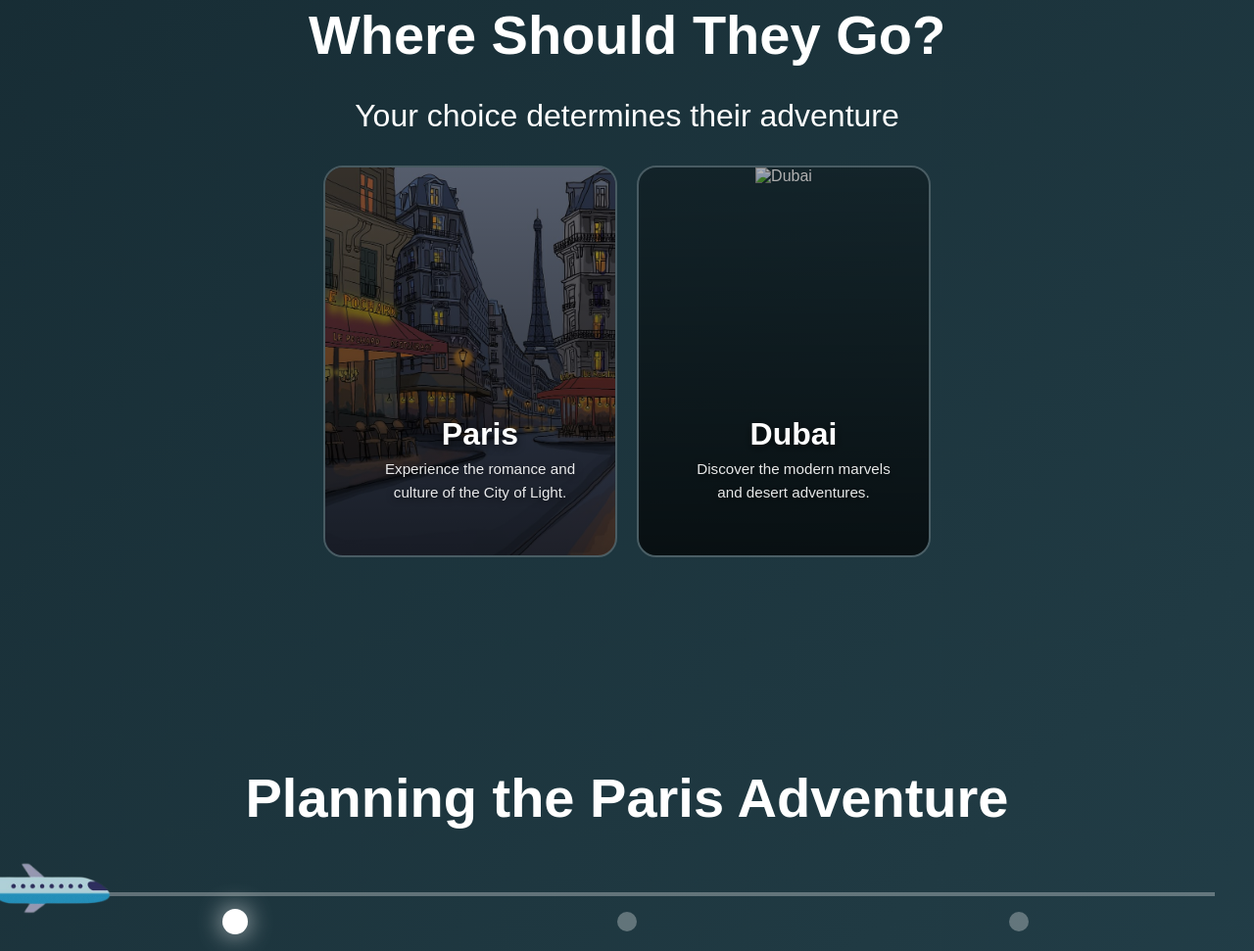
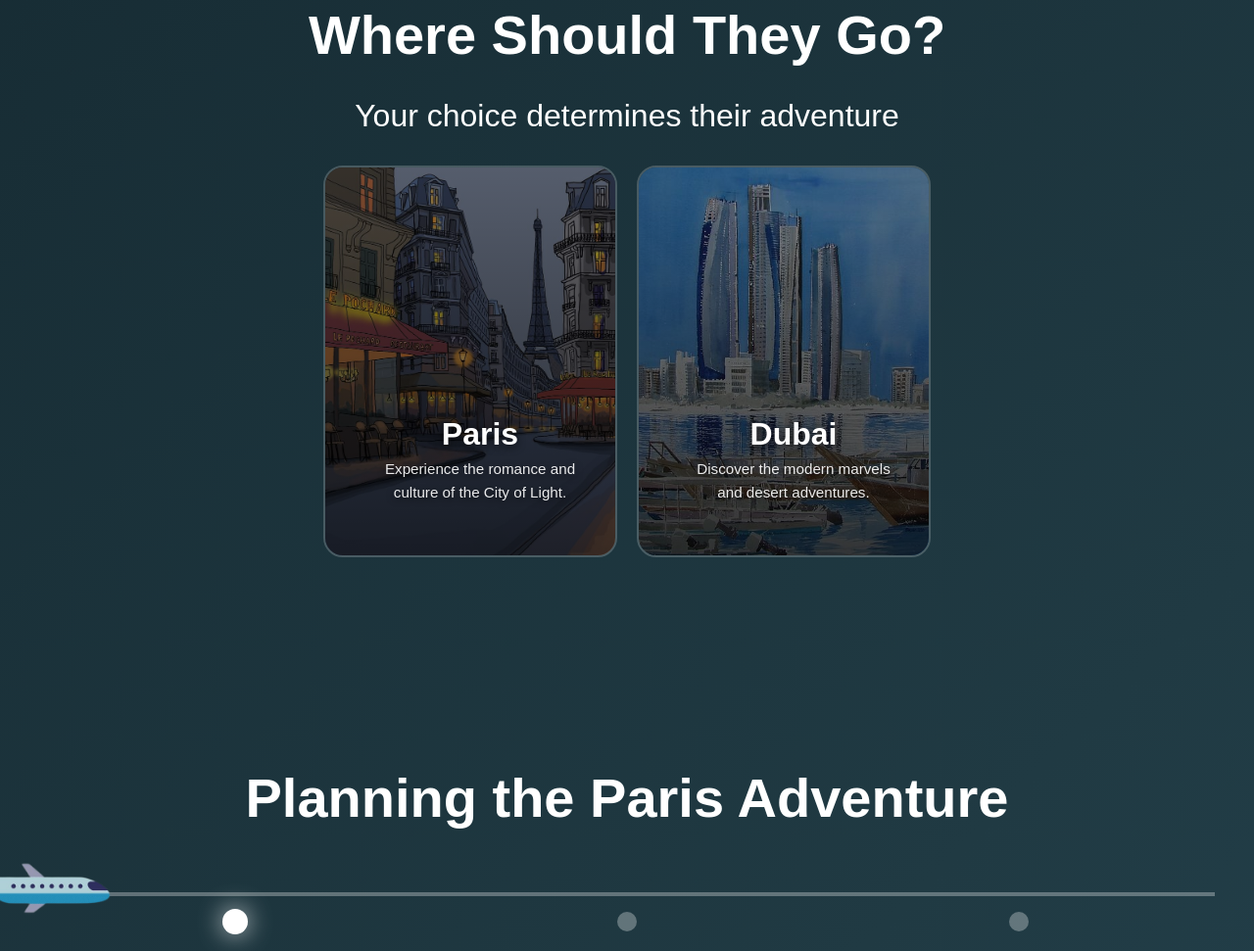
Before and after one commit to madinascloud/Two-Destinations, a plain HTML site: page index.html in a window 1280 px wide. Shown: the part 1806-2777 px from the top of the page at 98% size. Drawn offline with Linux system fonts and the light colour scheme.

Commit message:
Update Dubai card image source in index.html

```diff
--- a/index.html
+++ b/index.html
@@ -639,7 +639,7 @@
 
             <!-- DUBAI CARD -->
             <div class="destination-card" onclick="showJourney('dubai')" style="width: 300px; height: 400px; border-radius: 20px; overflow: hidden; cursor: pointer; position: relative; transition: transform 0.3s ease;">
-                <img src="Abu Dhabi skyline , United Arab Emirates.jpeg"
+                <img src="United Arab Emirates.jpeg"
                      alt="Dubai" style="width: 100%; height: 100%; object-fit: cover;">
                 <div class="card-content" style="position: absolute; bottom: 20px; left: 20px; color: white; text-shadow: 0 2px 8px rgba(0,0,0,0.7);">
                     <h3 style="margin: 0;">Dubai</h3>
```
